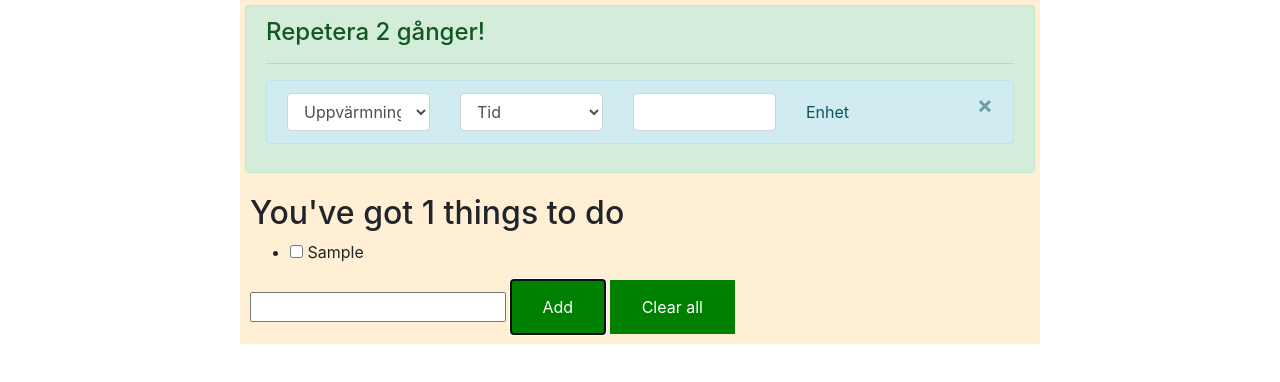
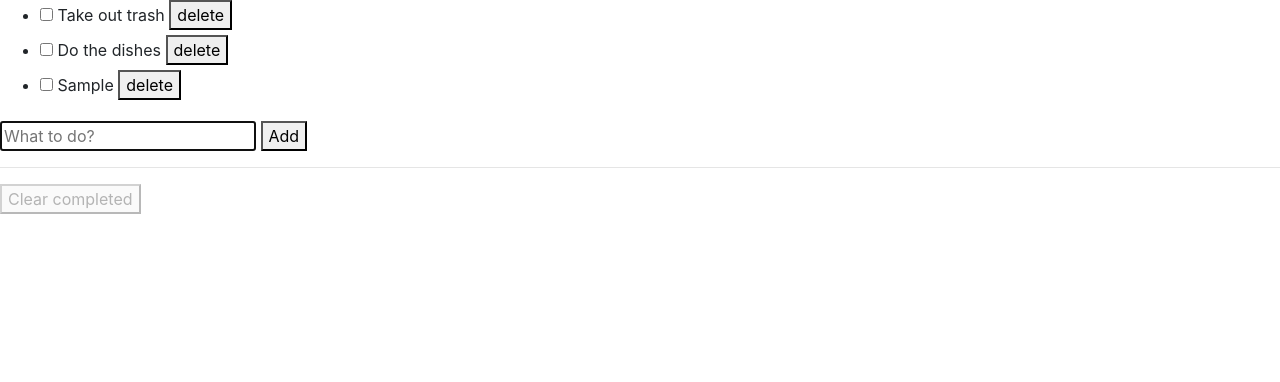
Before and after one commit to hokanovic/ComponentJS, a website built with webpack: page public/index.html in a window 1280 px wide. Both pictures are taken after typing "Sample" into the empty fields and a click on the button "Add". Built offline with nearby package versions, Linux system fonts and the light colour scheme; some packages are replaced by stand-ins of ours.

Commit message:
med Krawallers kod

```diff
--- a/public/index.html
+++ b/public/index.html
@@ -10,75 +10,20 @@
   <link rel="stylesheet" href="bootstrap.css">
 
 
+
 </head>
 
 <body>
-  <div class="wrapper" ng-app="awesomeApp" ng-controller="awesomeAppController" ng-cloak>
+    <div ng-app="todoApp">
+
+  <todo>
 
 
+  </todo>
 
-    <div class="alert alert-success" role="alert">
-
-      <h4 class="alert-heading">Repetera 2 gånger!</h4>
-      <hr>
-      <div class="alert alert-info alert-dismissible fade show" role="alert">
-        <div class="row">
-          <div class="col">
-            <select class="form-control">
-              <optgroup label="Välj typ av steg">
-                <option value="Uppvärmning">Uppvärmning</option>
-                <option value="Löpning">Löpning</option>
-                <option value="Återhämtning">Återhämtning</option>
-                <option value="Vila">Vila</option>
-                <option value="Nedvarvning">Nedvarning</option>
-              </optgroup>
-            </select>
-          </div>
-
-          <div class="col">
-            <select class="form-control">
-              <optgroup label="Välj varaktighet">
-                <option value="Tid">Tid</option>
-                <option value="Distans">Distans</option>
-                <option value="Puls">Puls</option>
-              </optgroup>
-            </select>
-          </div>
-
-          <div class="col">
-            <input type="text" class="form-control" id="textDepending">
-          </div>
-          <div class="col">
-            <label for="colFormLabel" class=" col-form-label">Enhet</label>
-          </div>
-        </div>
-        <button type="button" class="close" data-dismiss="alert" aria-label="Close">
-          <span aria-hidden="true">&times;</span>
-        </button>
-
-      </div>
-
-    </div>
+  </div>
 
 
-
-    <div class="wrapper" ng-app="awesomeApp" ng-controller="awesomeAppController">
-      <h2>You've got
-        <span class="emphasis">{{getTotalTodos()}}</span> things to do</h2>
-      <ul>
-        <li ng-repeat="todo in todos">
-          <input type="checkbox" ng-model="todo.done" />
-          <span class="done-{{todo.done}}">{{todo.text}}</span>
-        </li>
-      </ul>
-      <form>
-        <input class="add-input" type="text" ng-model="formTodoText" ng-model-instant />
-        <button class="add-btn" ng-click="addTodo()">Add</button>
-
-
-        <button class="clear-btn" ng-click="clearCompleted()">Clear all</button>
-      </form>
-    </div>
     <script src="bootstrap.js"></script>
     <script src="bundle.js"></script>
 </body>
--- a/src/main.ts
+++ b/src/main.ts
@@ -1,39 +1,6 @@
 import * as angular from 'angular';
 
-let app = angular.module('awesomeApp', []);
+let app = angular.module('todoApp', []);
 
-app.controller('awesomeAppController', function TodoCtrl($scope) {
-    $scope.object =
-    $scope.todos = [
-        //{text:'', done:false},
-        //{text:'', done:false}
-      ];
-
-    $scope.getTotalTodos = function () {
-        return $scope.todos.length;
-      };
-
-     /*  $scope.addStep = function() {
-        $scope.
-      } */
-      $scope.addTodo = function () {
-        $scope.todos.push({text:$scope.formTodoText, done:false});
-        $scope.formTodoText = '';
-      };
-
-        $scope.clearCompleted = function () {
-            $scope.todos =($scope.todos, function(todo){
-                return !todo.done;
-            });
-        };
-
-} );
-
-
-
-
-
-
-
-
-// ...and so it begins...
+import registerTodoComponent from './todocomp';
+registerTodoComponent(app);
--- /dev/null
+++ b/src/todocomp.ts
@@ -0,0 +1,61 @@
+import {IModule, IAugmentedJQuery} from 'angular';
+
+import {Todo} from './types';
+
+export default function registerTodoComponent(app: IModule){
+  app.component('todo', {
+    controllerAs: 'c',
+    template: `
+      <ul>
+        <li ng-repeat="todo in c.todos track by $index">
+          <label ng-class="{done: todo.complete}">
+            <input type="checkbox" ng-model="todo.complete">
+            {{todo.text}}
+          </label>
+          <button ng-click="c.delete($index)">delete</button>
+        </li>
+      </ul>
+      <form ng-submit="c.submit($event)">
+        <input id="field" placeholder="What to do?" autofocus>
+        <button type="submit">Add</button>
+      </form>
+      <hr/>
+      <button ng-click="c.clearCompleted()"
+              ng-disabled="!c.numberOfCompleted">
+        Clear completed
+      </button>
+    `,
+    controller: class TodoComponent {
+      todos: Todo[]
+      field: HTMLInputElement;
+      constructor($element: IAugmentedJQuery){
+        this.field = $element[0].querySelector("#field");
+        this.todos = [
+          {text: "Take out trash", complete: false},
+          {text: "Do the dishes", complete: false}
+        ];
+      }
+      delete(n: number){
+        this.todos.splice(n, 1);
+        this.field.focus();
+      }
+      submit(e: Event){
+        e.preventDefault();
+        if (this.field.value){
+          this.todos.push({
+            text: this.field.value,
+            complete: false
+          });
+          this.field.value = "";
+          this.field.focus();
+        }
+      }
+      clearCompleted(){
+        this.todos = this.todos.filter(t => !t.complete);
+      }
+      get numberOfCompleted(){
+        return this.todos.filter(t => t.complete).length;
+      }
+    }
+  })
+}
```
Also changed, not shown: src/types.ts (+7 -0 lines).
